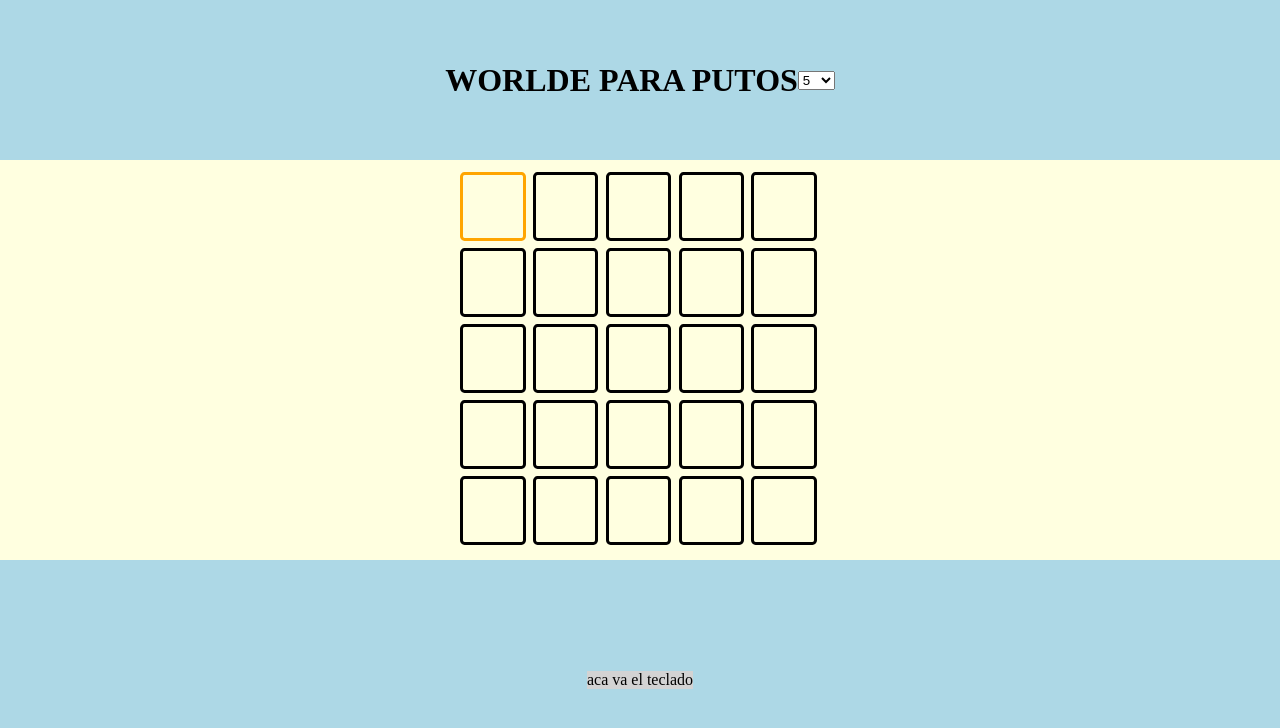
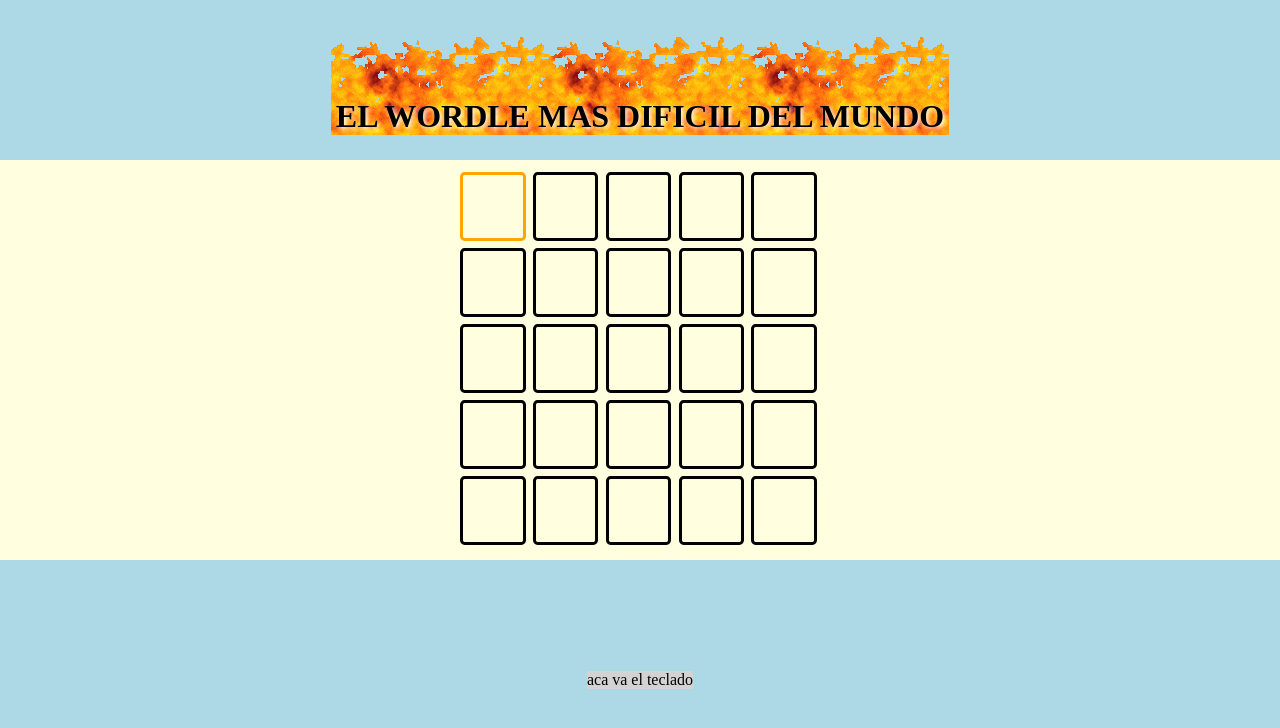
Before and after one commit to LuloSammartino/Wordle, a React (Vite) app in the folder frontend/client/: page / in a window 1280 px wide. Shown: the top 728 px of the page. Built offline with nearby package versions, Linux system fonts and the light colour scheme; no server answers.

Commit message:
FireBackground & UpperCase Letters

```diff
--- a/frontend/client/src/App.jsx
+++ b/frontend/client/src/App.jsx
@@ -4,6 +4,8 @@
 import { use, useEffect , useState } from "react";
 import axios from "axios";
 import useCorrectWordStore from "./Store/correctWord";
+
+
 
 function App() {
 
@@ -24,8 +26,12 @@
 
     <>
       <header className={styles.headerApp}>
-        <h1>WORLDE PARA PUTOS</h1>
-        <select onChange={(e) => handleSize(e)} >
+
+
+
+
+        <h1>EL WORDLE MAS DIFICIL DEL MUNDO</h1>
+        {/* <select onChange={(e) => handleSize(e)} >
           <option value="1" >1</option>
           <option value="2" >2</option>
           <option value="3" >3</option>
@@ -47,7 +53,7 @@
           <option value="19">19</option>
           <option value="20">20</option>
           <option value="21">21</option>
-        </select>
+        </select> */}
       </header>
 
       <section className={styles.content}>
--- a/frontend/client/src/App.module.css
+++ b/frontend/client/src/App.module.css
@@ -7,6 +7,24 @@
     justify-content: center;
     align-items: center;
     background-color: lightblue;
+}
+
+.videoBackground{
+    position: absolute;
+    z-index: -1;
+    height: 100%;
+    width: 100%;
+}
+
+h1{
+    background-image: url("./assets/fireplace-love.gif");
+    height: 100%;
+    display: flex;
+    justify-content: center;
+    align-items: end;
+    padding-inline:5px ;
+    margin-bottom: 50px;
+    text-shadow: 2px 2px 4px #fff;
 }
 
 .content{
@@ -31,5 +49,4 @@
     height: 30vh;
     width: 100%;
     background-color: lightblue;
-
 }
--- a/frontend/client/src/Components/Word/Word.jsx
+++ b/frontend/client/src/Components/Word/Word.jsx
@@ -94,6 +94,8 @@
         break;
         case "ArrowLeft":
             actualLetter != 0 ? setActualLetter(actualLetter - 1) : ""
+            e.target.selectionEnd = 1;
+            e.target.focus()
         break;
         case "ArrowRight":
             actualLetter < 4 ? setActualLetter(actualLetter + 1) : ""
@@ -114,7 +116,7 @@
                             ${(actualLetter === i && activeWord === index)? styles.active : ""}
                             ${result ? handleResultColors(result[i]) : ""}`
                 }
-                onClick={ () => setActualLetter(i)}
+                onClick={ () => setActualLetter(i) }
                 onChange={ (e) => handleInputChange(e) }
                 onKeyDown={ (e) => handleKeyDown(e) }
                 ref={ref}
--- a/frontend/client/src/Components/Word/Word.module.css
+++ b/frontend/client/src/Components/Word/Word.module.css
@@ -15,7 +15,8 @@
     margin: 3%;
     width: 90%;
     height: 90%;
-    caret-color: transparent;
+
+    text-transform: uppercase;
 }
 
 .letter:hover{
```
Also changed, not shown: frontend/client/src/assets/fireplace-love.gif (added).
